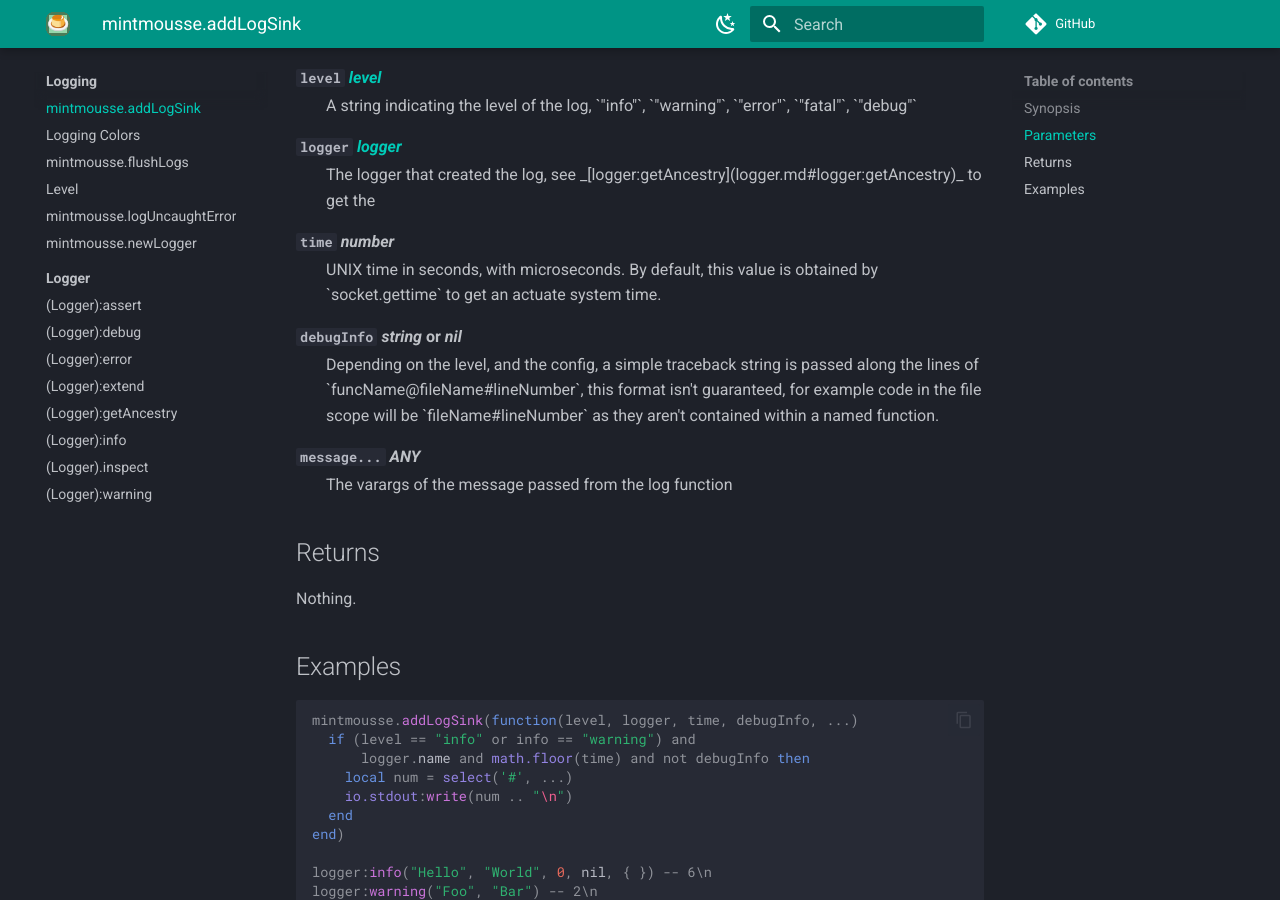
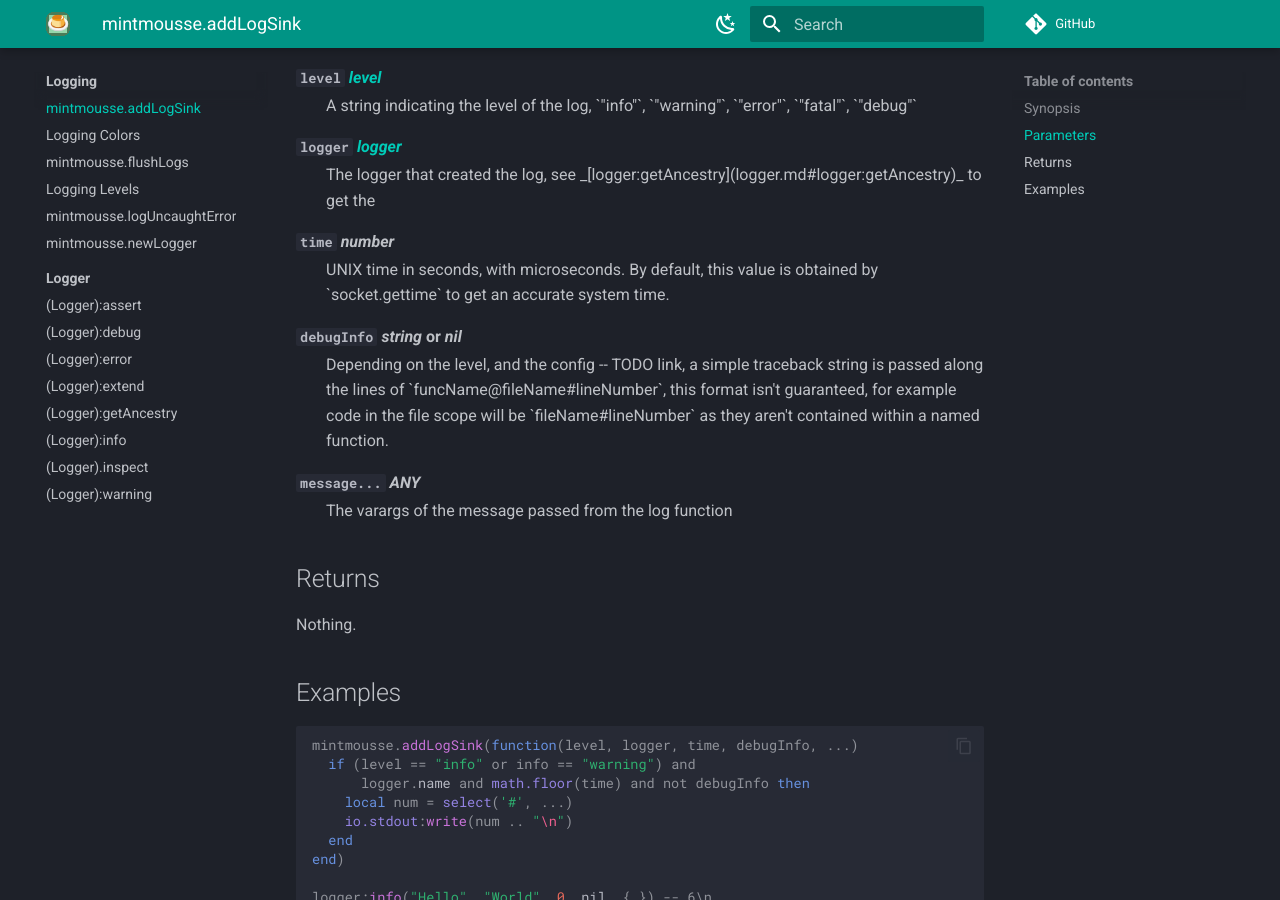
Before and after one commit to EngineerSmith/MintMousse, an MkDocs documentation site: the page built from docs/logging/addLogSink.md, in a window 1280 px wide and 900 px high, scrolled down 601 px. Built offline with MkDocs 1.6.1 and Material for MkDocs 9.7.7, drawn with Linux system fonts in a browser that asks for light colours; comment, search, counter and statistics services are not loaded; the version menu is left out.

Commit message:
docs: tweaks to bullet point lists rendering issues

```diff
--- a/docs/logging/addLogSink.md
+++ b/docs/logging/addLogSink.md
@@ -20,10 +20,10 @@
 <dd>The logger that created the log, see _[logger:getAncestry](logger.md#logger:getAncestry)_ to get the </dd>
 
 `time` _number_
-<dd>UNIX time in seconds, with microseconds. By default, this value is obtained by `socket.gettime` to get an actuate system time.</dd>
+<dd>UNIX time in seconds, with microseconds. By default, this value is obtained by `socket.gettime` to get an accurate system time.</dd>
 
 `debugInfo` _string_ or _nil_
-<dd>Depending on the level, and the config, a simple traceback string is passed along the lines of `funcName@fileName#lineNumber`, this format isn't guaranteed, for example code in the file scope will be `fileName#lineNumber` as they aren't contained within a named function.</dd>
+<dd>Depending on the level, and the config -- TODO link, a simple traceback string is passed along the lines of `funcName@fileName#lineNumber`, this format isn't guaranteed, for example code in the file scope will be `fileName#lineNumber` as they aren't contained within a named function.</dd>
 
 `message...` _ANY_
 <dd>The varargs of the message passed from the log function</dd>
```
Also changed, not shown: docs/logging/color.md (+4 -1 lines), docs/logging/level.md (+9 -6 lines).
